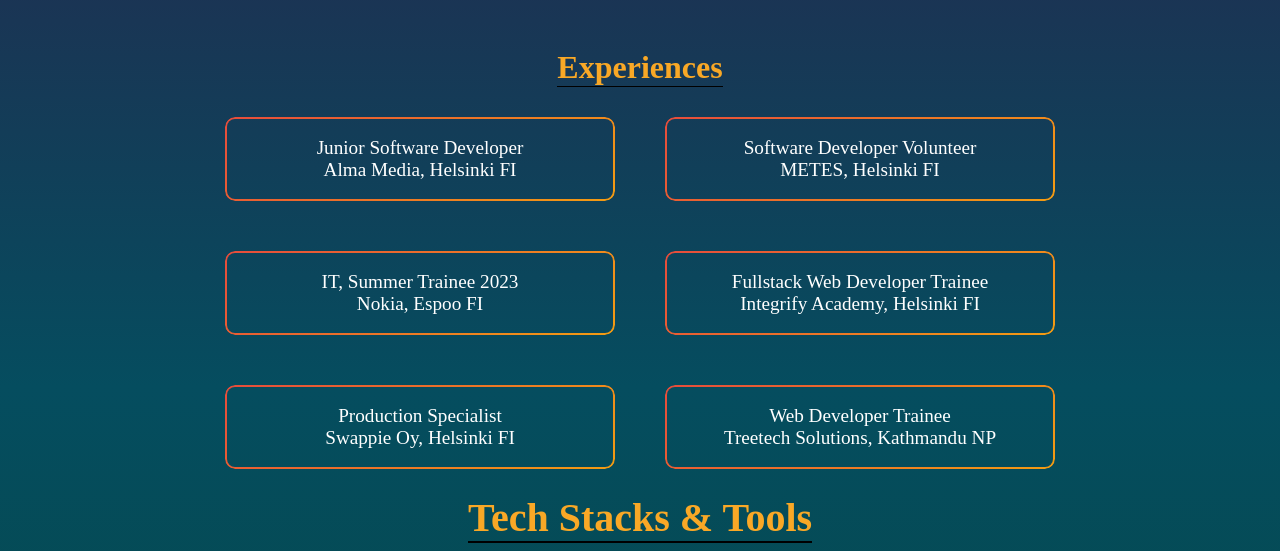
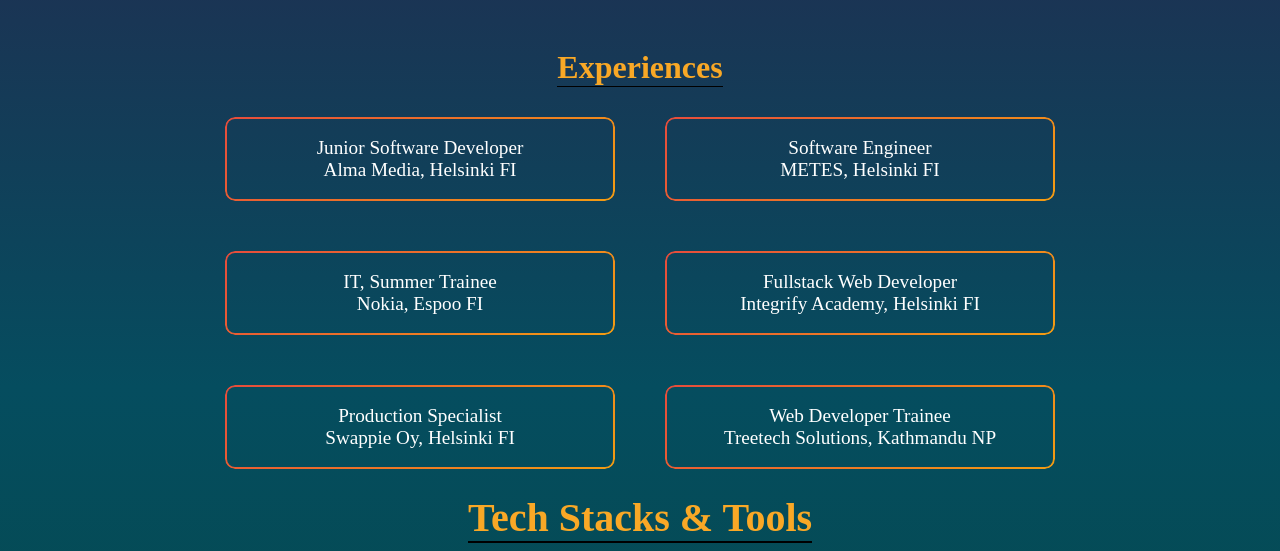
Before and after one commit to sujanrajs/MyPortfolioWebsite, a website: page index.html in a window 1280 px wide. Shown: the part 820-1371 px from the top of the page. Drawn offline with nearby package versions, Linux system fonts and the light colour scheme; a web font is replaced by a local one.

Commit message:
Update job titles

```diff
--- a/index.html
+++ b/index.html
@@ -81,15 +81,15 @@
                 <p>Alma Media, Helsinki FI</p>
               </div>
               <div class="box-background">
-                <p>Software Developer Volunteer</p>
+                <p>Software Engineer</p>
                 <p>METES, Helsinki FI</p>
               </div>
               <div class="box-background">
-                <p>IT, Summer Trainee 2023</p>
+                <p>IT, Summer Trainee</p>
                 <p>Nokia, Espoo FI</p>
               </div>
               <div class="box-background">
-                <p>Fullstack Web Developer Trainee</p>
+                <p>Fullstack Web Developer</p>
                 <p>Integrify Academy, Helsinki FI</p>
               </div>
               <div class="box-background">
```
